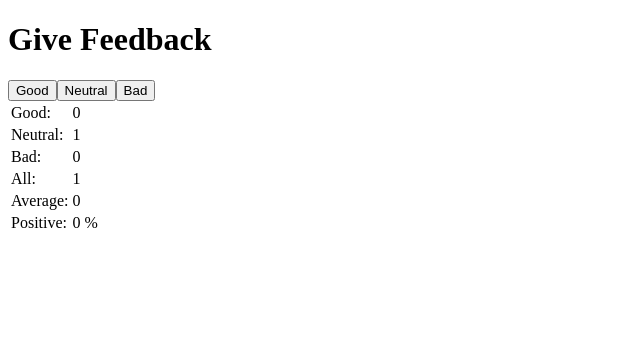
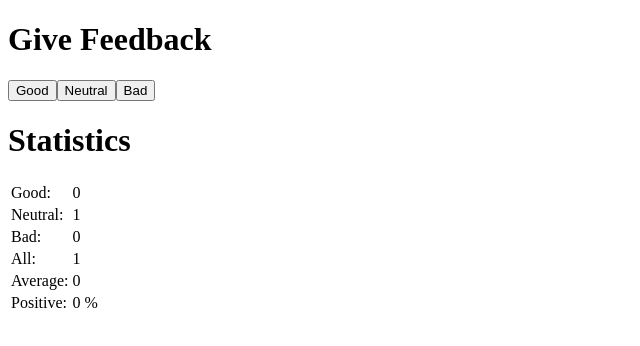
Before and after one commit to mariohramirez/Fullstack-Hels-Part1, a React (Vite) app in the folder unicafe/: page / in a window 1280 px wide. Both pictures are taken after a click on the button "Neutral". Shown: the top 346 px of the page, without its empty margins (0-640 px from the left). Built offline with nearby package versions, Linux system fonts and the light colour scheme.

Commit message:
Exercise 1.11 updated

```diff
--- a/unicafe/src/App.jsx
+++ b/unicafe/src/App.jsx
@@ -32,6 +32,7 @@ const Statistics = (props) => {
   }
   return (
     <div>
+      <h1>Statistics</h1>
       <table>
         <tbody>
           <StatisticsLine text="Good" value={props.good} />
```
